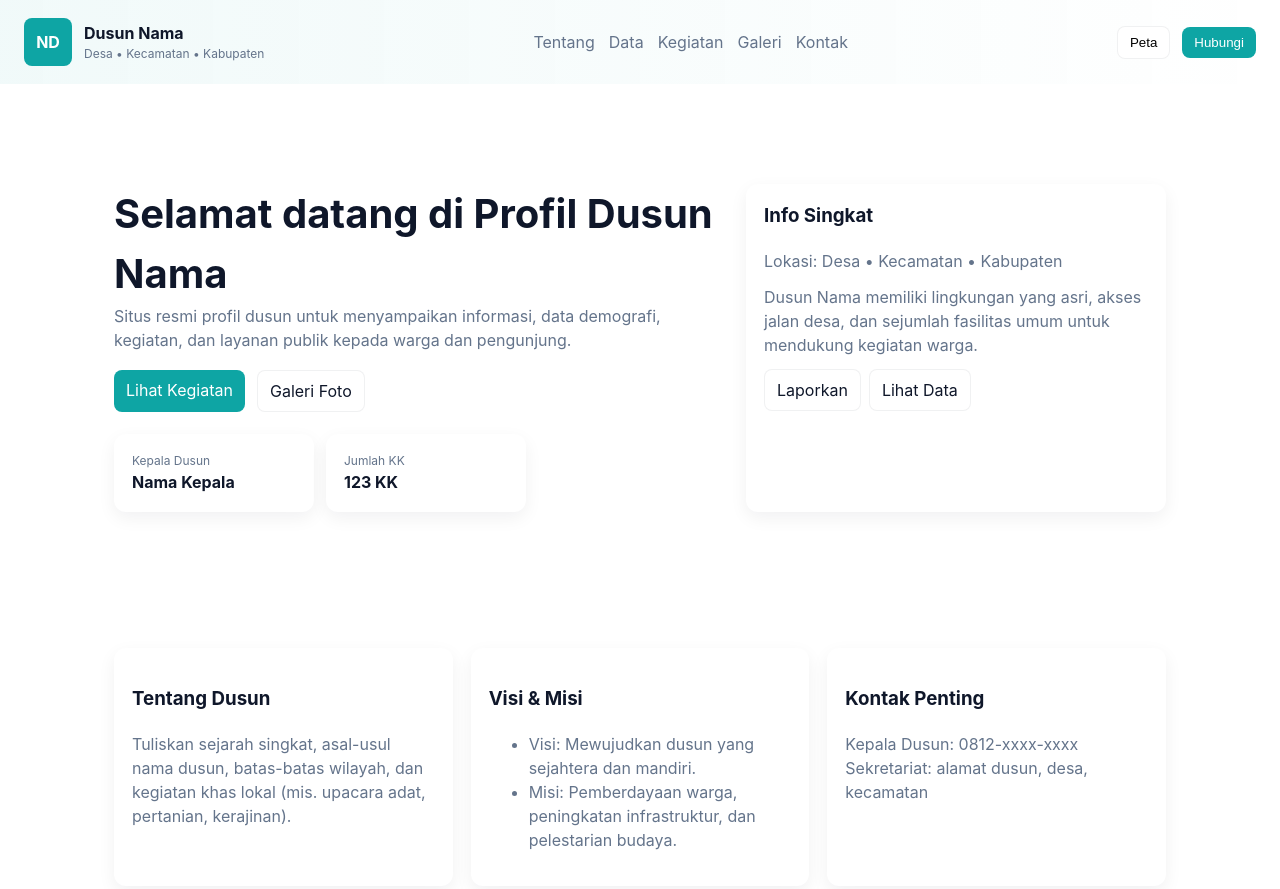
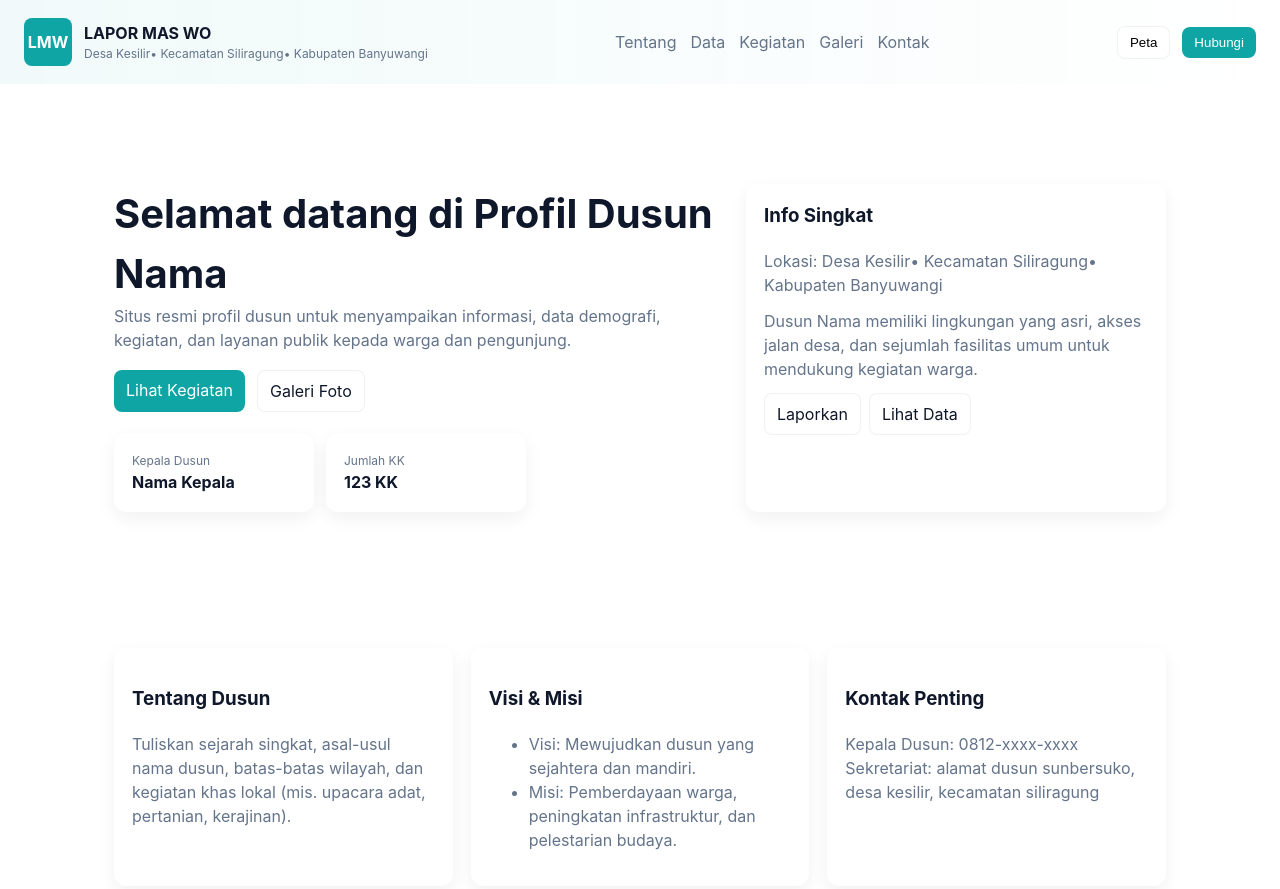
Before and after one commit to kunci-laci/sumber-suko, a plain HTML site: page index.html in a window 1280 px wide. Shown: the top 889 px of the page. Drawn offline with Linux system fonts and the light colour scheme.

Commit message:
Add files via upload

```diff
--- a/index.html
+++ b/index.html
@@ -3,7 +3,7 @@
 <head>
   <meta charset="utf-8" />
   <meta name="viewport" content="width=device-width,initial-scale=1" />
-  <title>Profil Dusun — Nama Dusun</title>
+  <title>Profil Dusun</title>
   <meta name="description" content="Template website profil dusun: tentang, data demografi, acara, galeri, kontak" />
   <style>
     /* Reset ringkas */
@@ -71,10 +71,10 @@
 <body>
   <header class="site-header">
     <div class="brand">
-      <div class="logo">ND</div>
+      <div class="logo">LMW</div>
       <div>
-        <div style="font-weight:700">Dusun Nama</div>
-        <div style="font-size:12px;color:var(--muted)">Desa • Kecamatan • Kabupaten</div>
+        <div style="font-weight:700">LAPOR MAS WO</div>
+        <div style="font-size:12px;color:var(--muted)">Desa Kesilir• Kecamatan Siliragung• Kabupaten Banyuwangi</div>
       </div>
     </div>
 
@@ -119,7 +119,7 @@
 
         <aside class="card">
           <h3 style="margin-top:0">Info Singkat</h3>
-          <p class="muted" style="margin:0 0 12px 0">Lokasi: Desa • Kecamatan • Kabupaten</p>
+          <p class="muted" style="margin:0 0 12px 0">Lokasi: Desa Kesilir• Kecamatan Siliragung• Kabupaten Banyuwangi</p>
           <p style="margin:0 0 12px 0">Dusun Nama memiliki lingkungan yang asri, akses jalan desa, dan sejumlah fasilitas umum untuk mendukung kegiatan warga.</p>
           <div style="display:flex;gap:8px;margin-top:12px">
             <a href="#kontak" class="btn">Laporkan</a>
@@ -147,12 +147,12 @@
 
         <div class="card">
           <h3>Kontak Penting</h3>
-          <p class="muted">Kepala Dusun: 0812-xxxx-xxxx<br>Sekretariat: alamat dusun, desa, kecamatan</p>
+          <p class="muted">Kepala Dusun: 0812-xxxx-xxxx<br>Sekretariat: alamat dusun sunbersuko, desa kesilir, kecamatan siliragung</p>
         </div>
       </div>
     </section>
 
-    <!-- Data demografi -->
+    <!-- Dat a demografi -->
     <section id="data" class="container">
       <div class="card">
         <h3>Data Demografi & Statistik</h3>
@@ -175,7 +175,7 @@
             <li>
               <div style="flex:1">
                 <div style="font-weight:700">Pelatihan Pertanian Organik</div>
-                <div class="muted" style="font-size:13px">12 Desember 2025 • Balai Dusun</div>
+                <div class="muted" style="font-size:13px">12 Desember 2025 • Balai Dusun sumbersuko</div>
               </div>
             </li>
             <li>
@@ -239,8 +239,8 @@
   <footer>
     <div class="container" style="display:flex;justify-content:space-between;align-items:center;color:inherit">
       <div>
-        <div style="font-weight:700">Dusun Nama</div>
-        <div style="font-size:13px;color:rgba(255,255,255,0.8)">© 2025. Dibuat untuk dokumentasi profil dusun.</div>
+        <div style="font-weight:700">Dusun Sumbersuko</div>
+        <div style="font-size:13px;color:rgba(255,255,255,0.8)">© 2025. Dibuat untuk dokumentasi profil dusun sumbersuko.</div>
       </div>
 
       <div style="font-size:13px;color:rgba(255,255,255,0.8)">Alamat sekretariat • Kontak: 0812-xxxx-xxxx</div>
```
